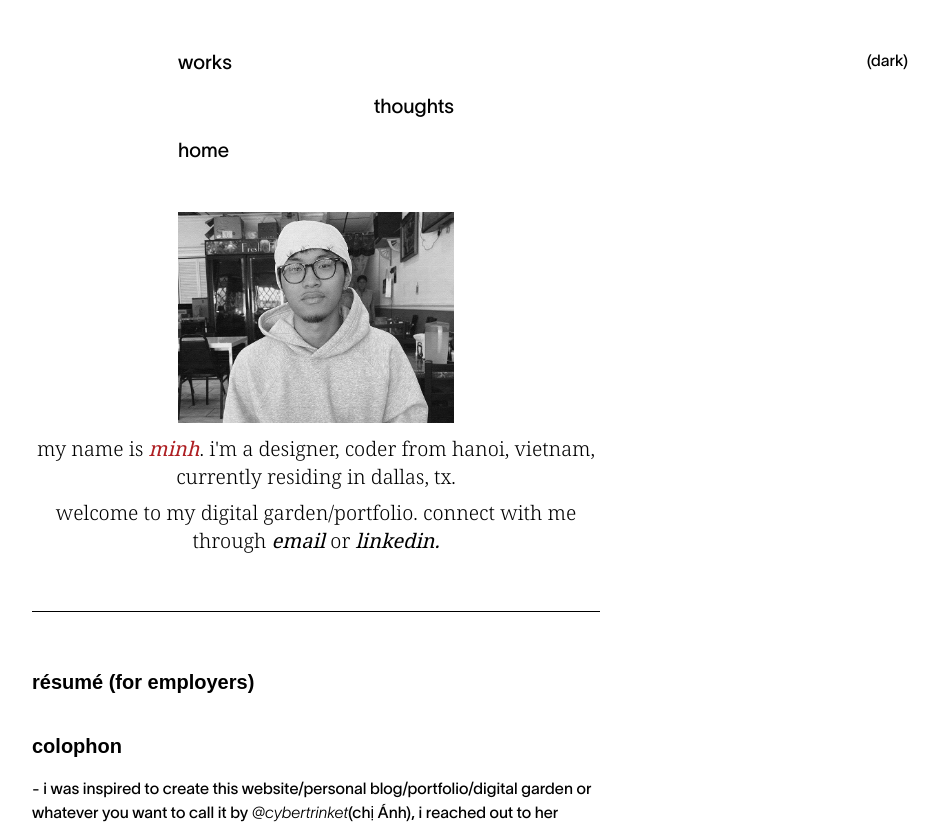
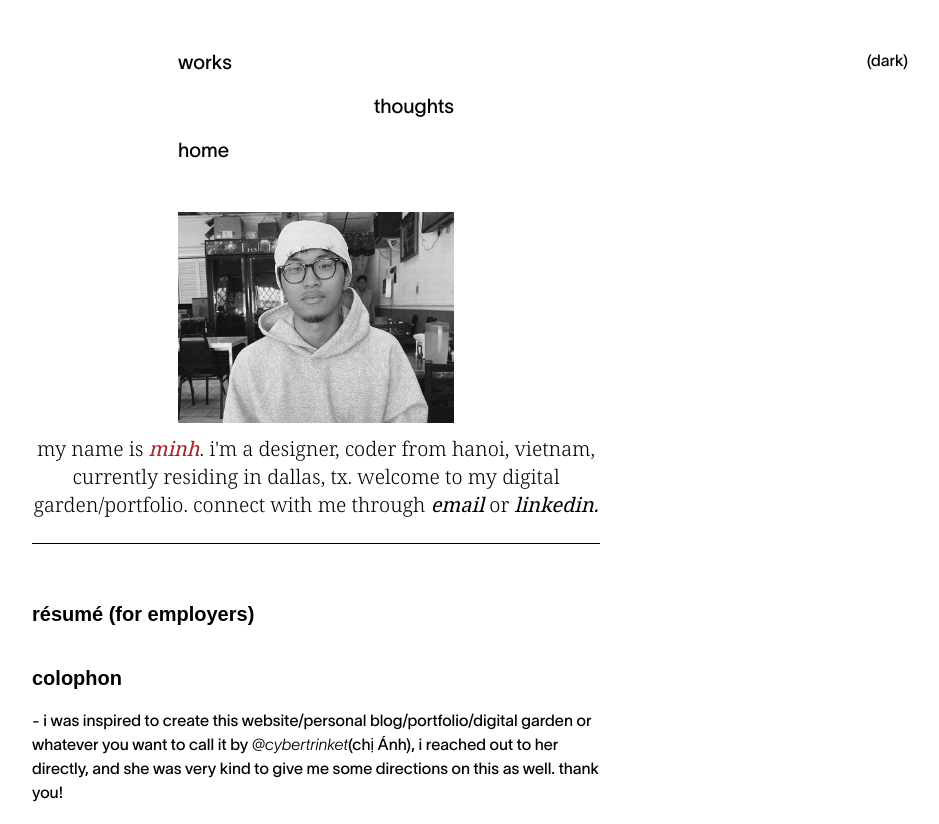
Before and after one commit to vumihn/hoaibao-imaginative, a Next.js app: page /about/contact in a window 1280 px wide. Shown: the top 824 px of the page, without its empty margins (324-1263 px from the left). Built offline with nearby package versions, Linux system fonts and the light colour scheme; a web font is replaced by a local one.

Commit message:
Checkup Jan 1 2026

```diff
--- a/app/about/contact/page.tsx
+++ b/app/about/contact/page.tsx
@@ -78,8 +78,7 @@ export default function Home() {
 
                       <div>
                 <p className="font-serif text-xl font-light mb-2 text-black dark:text-white">my name is <span className="italic font-normal text-[#ae1f23]">minh</span>. i&apos;m a designer, coder from hanoi, vietnam,
-                  currently residing in dallas, tx.</p>
-                <p className="font-serif text-xl font-light mb-2 md:mb-10 text-black dark:text-white">welcome to my digital garden/portfolio. connect with me through <a href="mailto:vuminhnguyenpham1010@gmail.com" className="font-normal italic hover:opacity-70 transition-opacity">email</a> or <a href="https://www.linkedin.com/in/minh-nguyen-40a99322a/" target="_blank" rel="noopener noreferrer" className="font-normal italic hover:opacity-70 transition-opacity">linkedin.</a></p>
+                  currently residing in dallas, tx. welcome to my digital garden/portfolio. connect with me through <a href="mailto:vuminhnguyenpham1010@gmail.com" className="font-normal italic hover:opacity-70 transition-opacity">email</a> or <a href="https://www.linkedin.com/in/minh-nguyen-40a99322a/" target="_blank" rel="noopener noreferrer" className="font-normal italic hover:opacity-70 transition-opacity">linkedin.</a></p>
             </div>
             </div>
 
```
